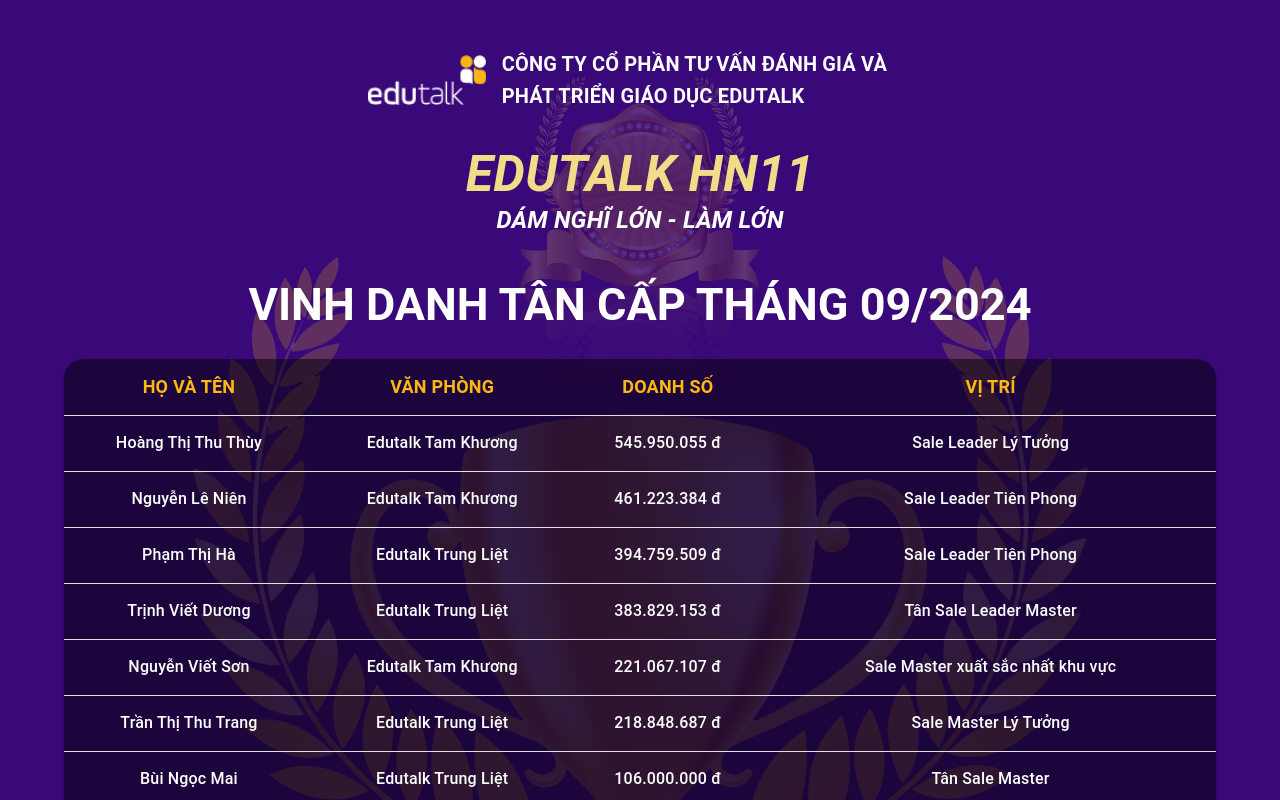
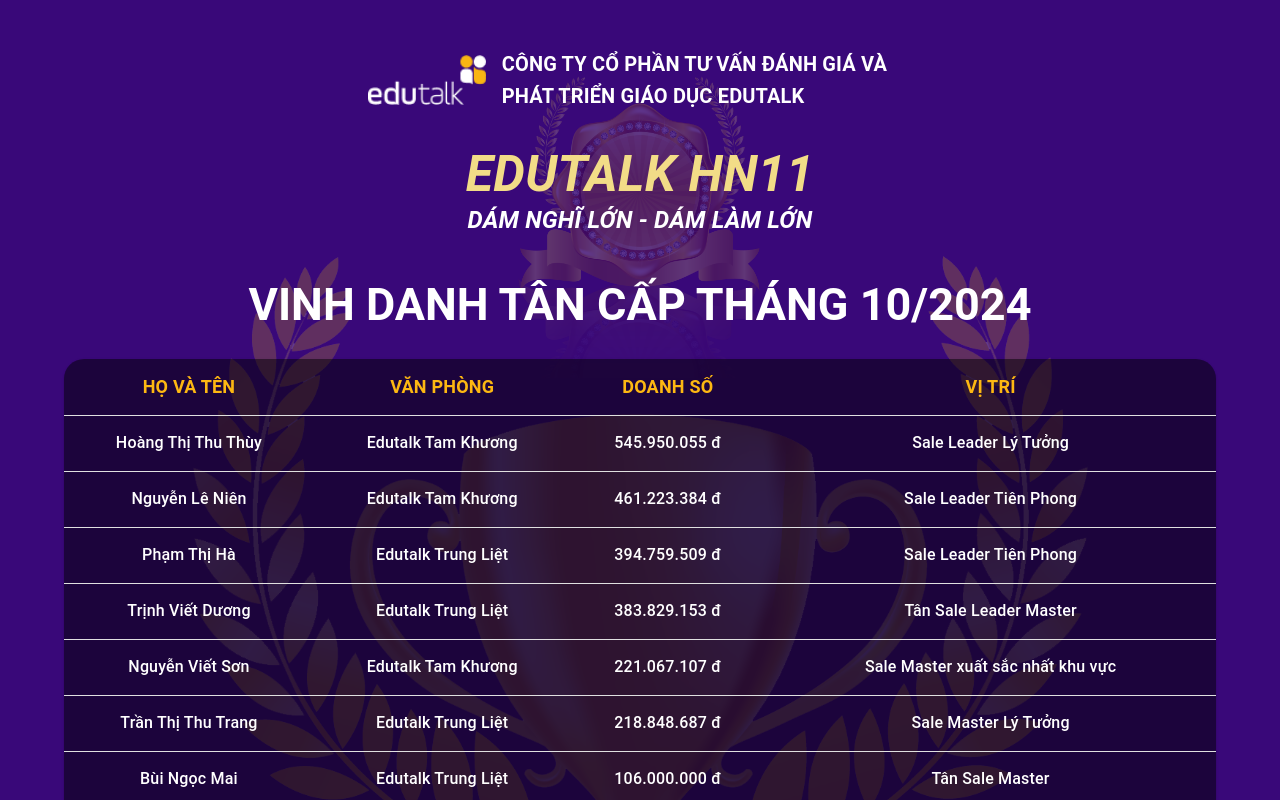
Before and after one commit to thuhieutryhard/edutalk_th, a React (Create React App) app: page / in a window 1280 px wide. Shown: the top 800 px of the page. Built offline with nearby package versions, Linux system fonts and the light colour scheme.

Commit message:
Update App.js

```diff
--- a/src/App.js
+++ b/src/App.js
@@ -129,7 +129,7 @@
           fontStyle="italic"
           color="white"
         >
-          DÁM NGHĨ LỚN - LÀM LỚN
+          DÁM NGHĨ LỚN - DÁM LÀM LỚN
         </Typography>
 
         <Typography
@@ -142,7 +142,7 @@
           fontSize={45}
           color="white"
         >
-          VINH DANH TÂN CẤP THÁNG 09/2024
+          VINH DANH TÂN CẤP THÁNG 10/2024
         </Typography>
 
         <TableContainer
```
